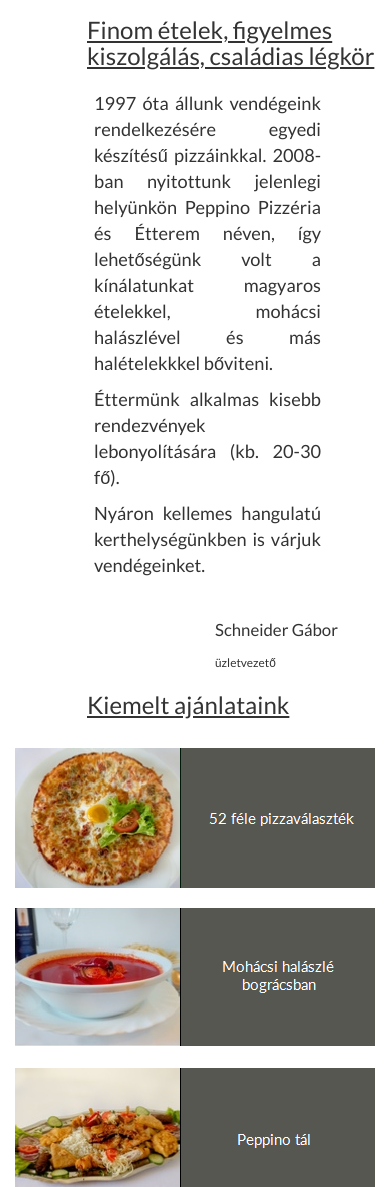
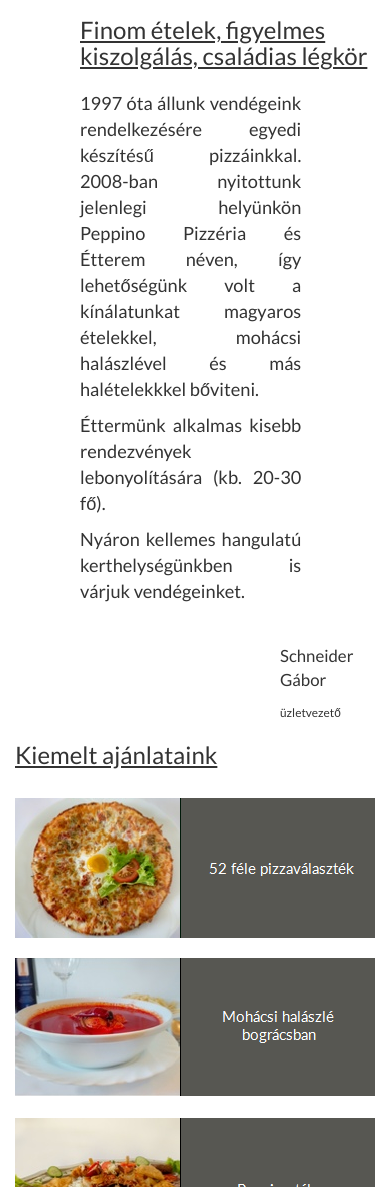
Before and after one commit to robert05hu/pizza, a plain HTML site: page index.html in a window 390 px wide. Shown: the part 444-1631 px from the top of the page. Drawn offline with nearby package versions, Linux system fonts and the light colour scheme.

Commit message:
rev4
css fixes

```diff
--- a/index.html
+++ b/index.html
@@ -67,7 +67,7 @@
 			</div> <!-- Carousel -->
 		</div>
 		<div class="row">
-			<div class="col-md-7 contentrow">
+			<div class="contentrow col-md-7">
 				<h3><u>Finom ételek, figyelmes kiszolgálás, családias légkör</u></h3>
 				<div class="maincontent">
 					<p>1997 óta állunk vendégeink rendelkezésére egyedi készítésű pizzáinkkal. 2008-ban nyitottunk jelenlegi helyünkön Peppino Pizzéria és Étterem néven, így lehetőségünk volt a kínálatunkat magyaros ételekkel, mohácsi halászlével és más halételekkkel bőviteni.</p>
@@ -81,12 +81,12 @@
 					<p><small>üzletvezető</small></p>
 				</div>
 			</div>
-			<div class="col-md-5 contentrow offerings">
+			<div class="col-md-5 offerings">
 				<h3><u>Kiemelt ajánlataink</u></h3>
 				<div class="offerimages">
-					<img src="content/pictures/offerings_01.png">
-					<img src="content/pictures/offerings_02.png">
-					<img src="content/pictures/offerings_03.png">
+					<a href="etlap.html"><img src="content/pictures/offerings_01.png"></a>
+					<a href="etlap.html"><img src="content/pictures/offerings_02.png"></a>
+					<a href="etlap.html"><img src="content/pictures/offerings_03.png"></a>
 				</div>
 			</div>
 		</div>
@@ -118,8 +118,6 @@
 			</div>
 		</div>
 
-
-
 		<script   src="https://code.jquery.com/jquery-3.1.0.min.js"   integrity="sha256-cCueBR6CsyA4/9szpPfrX3s49M9vUU5BgtiJj06wt/s="   crossorigin="anonymous"></script>
 		<script src="https://maxcdn.bootstrapcdn.com/bootstrap/3.3.7/js/bootstrap.min.js" integrity="sha384-Tc5IQib027qvyjSMfHjOMaLkfuWVxZxUPnCJA7l2mCWNIpG9mGCD8wGNIcPD7Txa" crossorigin="anonymous"></script>
 		<script src="https://use.fontawesome.com/02a080c28b.js"></script>
@@ -129,4 +127,7 @@
 	</body>
 	</html>
 
-	<!-- original: peppinomohacs.hu -->
+	<!--
+			origin:		peppinomohacs.hu
+			made by:	Hajdu Róbert
+	-->
--- a/main.css
+++ b/main.css
@@ -8,25 +8,22 @@ body{
 }
 .content {
 	width: 90%;
-	margin: 0 auto;
 	height: 200px;
-	text-align: center;
 	color: #575752;
 }
 .maincontent {
 	font-style: normal;
 	font-weight: normal;
 	font-size: 1.3em;
-	width: 70%;
-	margin: 0 auto;
+	width: 75%;
 	text-align: justify;
-	padding: 10px 0 0 25px;
+	padding: 10px 0 0 0;
 	text-decoration: none;
 }
 .leading {
 	padding: 30px 0 0 200px;
 }
-.offerimages > img {
+.offerimages > a > img {
 	padding-top: 20px;
 }
 .list-unstyled > li > a {
@@ -110,6 +107,7 @@ body{
 	padding-left: 0px!important;
 	padding-right: 0px!important;
 }
-.contentrow > h3 {
-	padding-left: 3em;
+.contentrow {
+	padding-left: 80px;
+	margin: 0;
 }
```
Also changed, not shown: etlap.html (+3 -3 lines), itallap.html (+5 -5 lines), galeria.html (indentation only), kapcsolat.html (indentation only).
